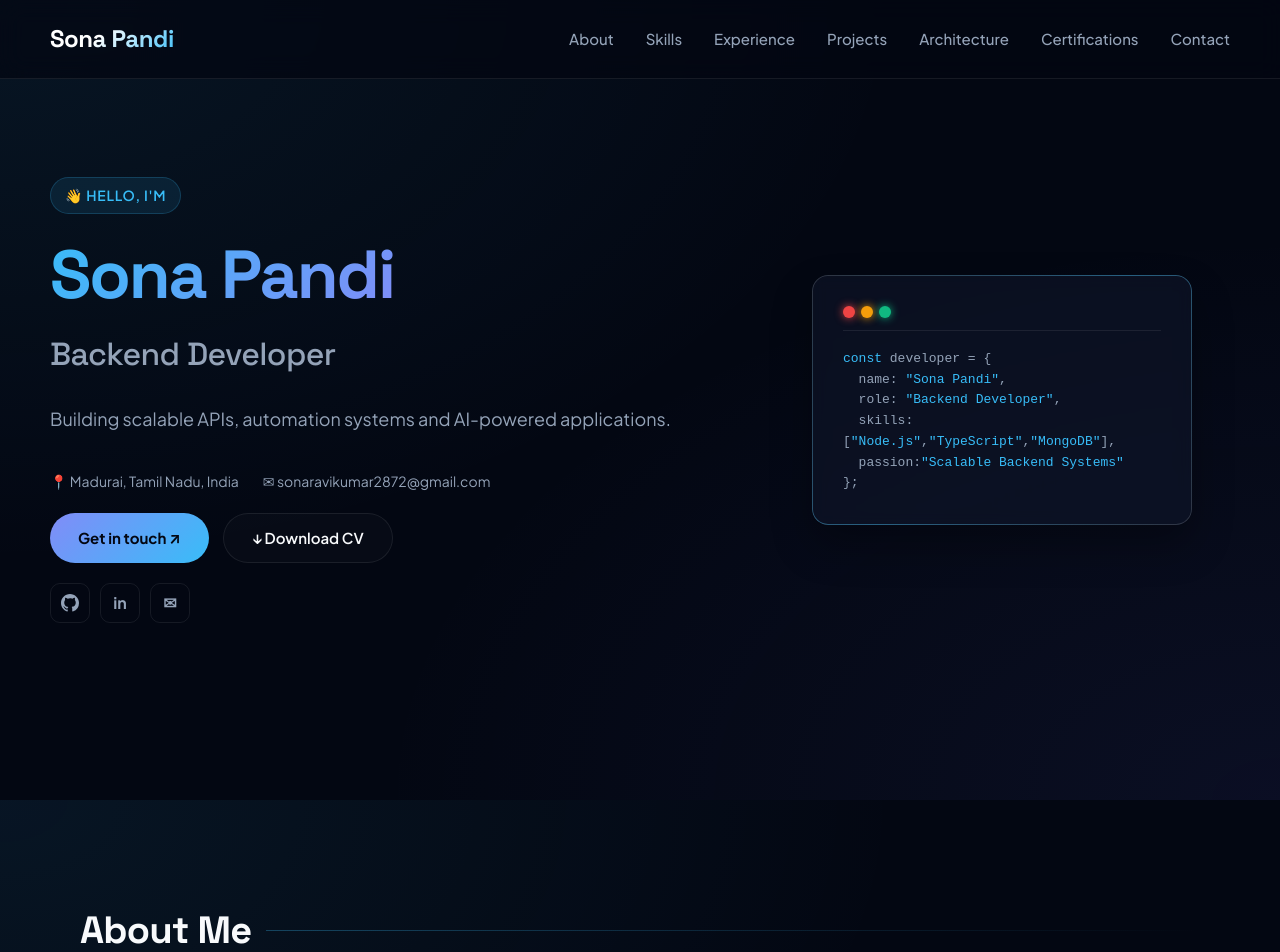
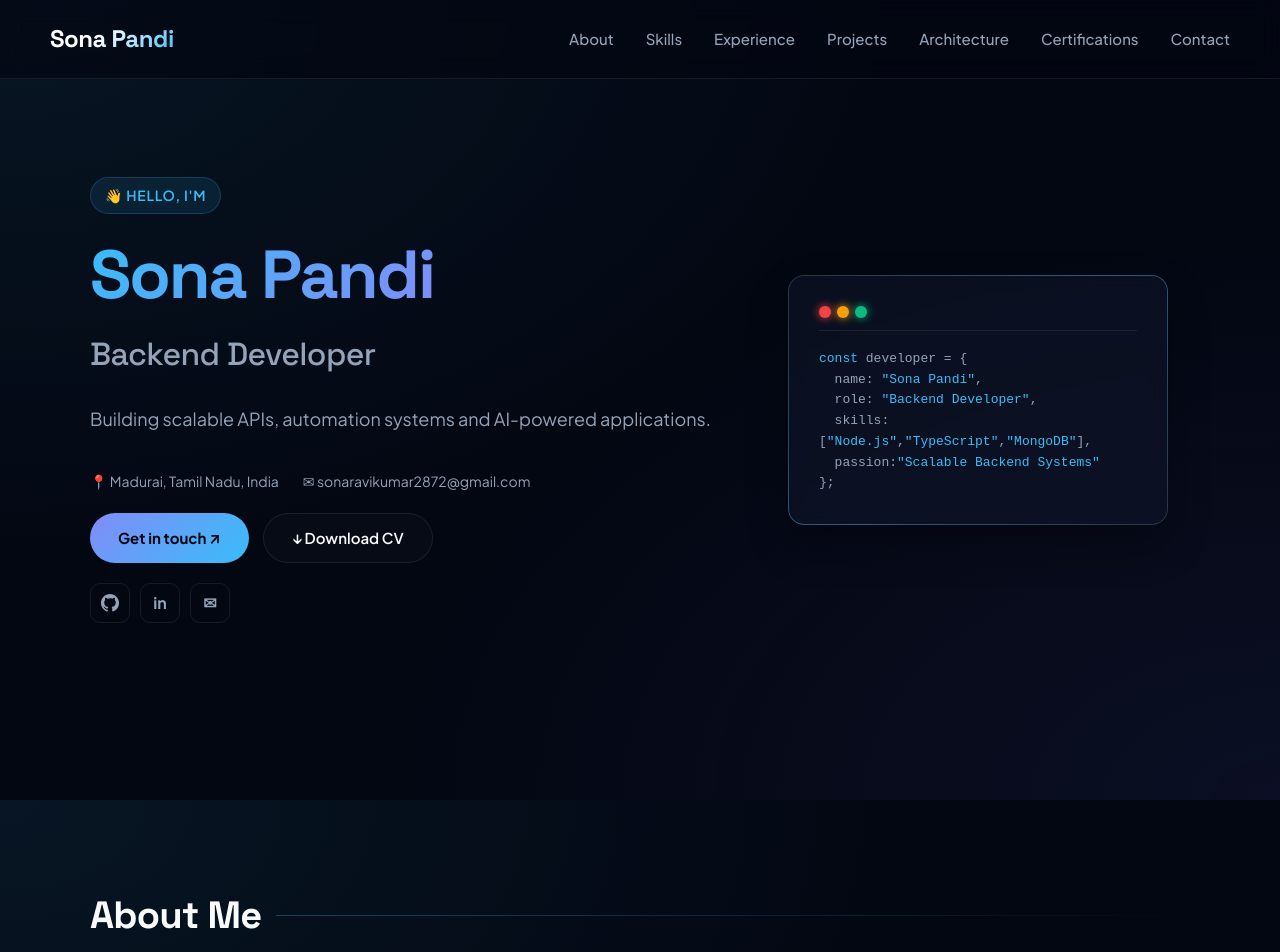
Before and after one commit to Sonaravikumar/portfolio, a React app: page / in a window 1280 px wide. Shown: the top 952 px of the page. Built offline with nearby package versions, Linux system fonts and the light colour scheme; the HTML template or start-up script is replaced by a standard one.

Commit message:
css changed and certificate button issue fixed

```diff
--- a/src/components/Certifications.tsx
+++ b/src/components/Certifications.tsx
@@ -116,7 +116,7 @@ function Certifications() {
                     <path d="M1 12s4-8 11-8 11 8 11 8-4 8-11 8-11-8-11-8z" />
                     <circle cx="12" cy="12" r="3" />
                   </svg>
-                  <span>View Certificate</span>
+                  <span>View</span>
                 </button>
 
                 <a
--- a/src/index.css
+++ b/src/index.css
@@ -18,6 +18,11 @@
 
   --transition-smooth: all 0.3s cubic-bezier(0.4, 0, 0.2, 1);
   --transition-bounce: all 0.5s cubic-bezier(0.175, 0.885, 0.32, 1.275);
+
+  /* Shared vertical rhythm — hero and all sections use this so spacing stays even */
+  --section-spacing: 100px;
+  --section-padding-x: 40px;
+  --hero-padding-x: 40px;
 }
 
 * {
@@ -60,11 +65,11 @@ h4 {
   -webkit-text-fill-color: transparent;
 }
 
-/* Sections Global */
+/* Sections Global — hero and all other sections share the same container + vertical rhythm */
 section:not(.hero) {
   max-width: 1200px;
   margin: 0 auto;
-  padding: 100px 40px;
+  padding: var(--section-spacing) var(--section-padding-x);
 }
 
 .section-title {
@@ -156,9 +161,11 @@ section:not(.hero) {
   width: 100%;
 }
 
-/* Hero Section */
+/* Hero Section — now uses the same max-width/centering container as every other section */
 .hero {
   min-height: 100vh;
+  max-width: 1200px;
+  margin: 0 auto;
 
   display: grid;
   grid-template-columns: 1.2fr 0.8fr;
@@ -166,7 +173,7 @@ section:not(.hero) {
   align-items: center;
   gap: 60px;
 
-  padding: 0 80px;
+  padding: var(--section-spacing) var(--hero-padding-x);
 
   position: relative;
 }
@@ -375,7 +382,7 @@ section:not(.hero) {
 
 /* About Section */
 .about {
-  padding-top: 60px;
+  padding-top: var(--section-spacing);
 }
 
 .about-card {
@@ -463,29 +470,6 @@ section:not(.hero) {
   color: var(--text-muted);
   font-weight: 500;
 }
-
-
-
-
-@media (max-width: 900px) {
-  .about-content {
-    grid-template-columns: 1fr;
-  }
-
-  .about-image {
-    order: -1;
-  }
-
-  .about-image img {
-    width: 250px;
-    height: 250px;
-  }
-
-  .about-stats {
-    grid-template-columns: 1fr;
-  }
-}
-
 
 /* Skills Section */
 .skills-content {
@@ -593,10 +577,13 @@ section:not(.hero) {
 }
 
 @keyframes pulse-green {
-  0%, 100% {
+
+  0%,
+  100% {
     opacity: 1;
     transform: scale(1);
   }
+
   50% {
     opacity: 0.5;
     transform: scale(0.85);
@@ -1264,9 +1251,8 @@ section:not(.hero) {
 }
 
 /* Architecture Section */
-/* System Architecture Section */
 .architecture {
-  padding: 100px 40px;
+  padding: var(--section-spacing) var(--section-padding-x);
 }
 
 /* System Tabs */
@@ -1552,10 +1538,12 @@ section:not(.hero) {
 .layer-badge-client {
   border-color: rgba(56, 189, 248, 0.3);
 }
+
 .layer-badge-client:hover {
   border-color: #38bdf8;
   box-shadow: 0 0 20px rgba(56, 189, 248, 0.2);
 }
+
 .layer-badge-client .arch-node-icon {
   background: rgba(56, 189, 248, 0.15);
   color: #38bdf8;
@@ -1564,10 +1552,12 @@ section:not(.hero) {
 .layer-badge-gateway {
   border-color: rgba(129, 140, 248, 0.3);
 }
+
 .layer-badge-gateway:hover {
   border-color: #818cf8;
   box-shadow: 0 0 20px rgba(129, 140, 248, 0.2);
 }
+
 .layer-badge-gateway .arch-node-icon {
   background: rgba(129, 140, 248, 0.15);
   color: #818cf8;
@@ -1576,10 +1566,12 @@ section:not(.hero) {
 .layer-badge-backend {
   border-color: rgba(45, 212, 191, 0.3);
 }
+
 .layer-badge-backend:hover {
   border-color: #2dd4bf;
   box-shadow: 0 0 20px rgba(45, 212, 191, 0.2);
 }
+
 .layer-badge-backend .arch-node-icon {
   background: rgba(45, 212, 191, 0.15);
   color: #2dd4bf;
@@ -1588,10 +1580,12 @@ section:not(.hero) {
 .layer-badge-queue {
   border-color: rgba(251, 191, 36, 0.3);
 }
+
 .layer-badge-queue:hover {
   border-color: #fbbf24;
   box-shadow: 0 0 20px rgba(251, 191, 36, 0.2);
 }
+
 .layer-badge-queue .arch-node-icon {
   background: rgba(251, 191, 36, 0.15);
   color: #fbbf24;
@@ -1600,10 +1594,12 @@ section:not(.hero) {
 .layer-badge-ai {
   border-color: rgba(52, 211, 153, 0.3);
 }
+
 .layer-badge-ai:hover {
   border-color: #34d399;
   box-shadow: 0 0 20px rgba(52, 211, 153, 0.2);
 }
+
 .layer-badge-ai .arch-node-icon {
   background: rgba(52, 211, 153, 0.15);
   color: #34d399;
@@ -1612,10 +1608,12 @@ section:not(.hero) {
 .layer-badge-database {
   border-color: rgba(244, 63, 94, 0.3);
 }
+
 .layer-badge-database:hover {
   border-color: #f43f5e;
   box-shadow: 0 0 20px rgba(244, 63, 94, 0.2);
 }
+
 .layer-badge-database .arch-node-icon {
   background: rgba(244, 63, 94, 0.15);
   color: #f43f5e;
@@ -1624,10 +1622,12 @@ section:not(.hero) {
 .layer-badge-integration {
   border-color: rgba(251, 146, 60, 0.3);
 }
+
 .layer-badge-integration:hover {
   border-color: #fb923c;
   box-shadow: 0 0 20px rgba(251, 146, 60, 0.2);
 }
+
 .layer-badge-integration .arch-node-icon {
   background: rgba(251, 146, 60, 0.15);
   color: #fb923c;
@@ -1726,9 +1726,19 @@ section:not(.hero) {
 }
 
 @keyframes data-stream-pulse {
-  0% { left: -30%; opacity: 0; }
-  50% { opacity: 1; }
-  100% { left: 100%; opacity: 0; }
+  0% {
+    left: -30%;
+    opacity: 0;
+  }
+
+  50% {
+    opacity: 1;
+  }
+
+  100% {
+    left: 100%;
+    opacity: 0;
+  }
 }
 
 .connector-arrow {
@@ -1839,85 +1849,15 @@ section:not(.hero) {
   font-weight: 500;
 }
 
-/* Responsive Architecture Layout */
-@media (max-width: 1024px) {
-  .arch-showcase {
-    padding: 24px;
-  }
-
-  .arch-details-grid {
-    grid-template-columns: 1fr;
-  }
-}
-
-@media (max-width: 768px) {
-  .architecture {
-    padding: 60px 20px;
-  }
-
-  .arch-tabs {
-    grid-template-columns: 1fr;
-  }
-
-  .arch-pipeline {
-    flex-direction: column;
-  }
-
-  .arch-node-wrapper {
-    flex-direction: column;
-    width: 100%;
-    min-width: 100%;
-  }
-
-  .arch-connector {
-    width: 2px;
-    height: 30px;
-    margin: 8px 0;
-  }
-
-  .connector-line {
-    width: 2px;
-    height: 100%;
-  }
-
-  .connector-pulse {
-    width: 100%;
-    height: 12px;
-    animation: data-stream-pulse-v 1.8s infinite linear;
-  }
-
-  @keyframes data-stream-pulse-v {
-    0% { top: -30%; opacity: 0; }
-    50% { opacity: 1; }
-    100% { top: 100%; opacity: 0; }
-  }
-
-  .connector-arrow {
-    transform: rotate(90deg);
-  }
-}
-
 /* Certifications Section */
 .certifications {
-  padding: 100px 40px;
+  padding: var(--section-spacing) var(--section-padding-x);
 }
 
 .certifications-container {
   display: grid;
   grid-template-columns: repeat(4, 1fr);
   gap: 20px;
-}
-
-@media (max-width: 1280px) {
-  .certifications-container {
-    grid-template-columns: repeat(2, 1fr);
-  }
-}
-
-@media (max-width: 640px) {
-  .certifications-container {
-    grid-template-columns: 1fr;
-  }
 }
 
 .cert-card {
@@ -2073,25 +2013,35 @@ section:not(.hero) {
   border-color: rgba(56, 189, 248, 0.3);
 }
 
+/* Certification action buttons — corrected: equal width, equal height, centered text */
 .cert-actions {
   display: flex;
-  align-items: center;
-  gap: 10px;
+  align-items: stretch;
+  gap: 8px;
+  width: 100%;
+  min-width: 0;
 }
 
 .cert-btn-primary {
-  flex: 1;
+  flex: 1 1 0;
+  min-width: 0;
   display: inline-flex;
   align-items: center;
   justify-content: center;
-  gap: 8px;
-  padding: 11px 16px;
+  gap: 6px;
+  min-height: 44px;
+  padding: 11px 10px;
   background: linear-gradient(135deg, rgba(56, 189, 248, 0.9), rgba(129, 140, 248, 0.9));
   color: #030712;
   border: none;
   border-radius: 10px;
   font-size: 13px;
   font-weight: 700;
+  text-align: center;
+  line-height: 1.3;
+  white-space: nowrap;
+  overflow: hidden;
+  text-overflow: ellipsis;
   cursor: pointer;
   font-family: var(--font-main);
   transition: var(--transition-smooth);
@@ -2105,11 +2055,14 @@ section:not(.hero) {
 }
 
 .cert-btn-download {
+  flex: 1 1 0;
+  min-width: 0;
   display: inline-flex;
   align-items: center;
   justify-content: center;
   gap: 6px;
-  padding: 10px 14px;
+  min-height: 44px;
+  padding: 11px 10px;
   background: rgba(255, 255, 255, 0.04);
   border: 1px solid rgba(255, 255, 255, 0.1);
   color: var(--text-main);
@@ -2117,6 +2070,11 @@ section:not(.hero) {
   border-radius: 10px;
   font-size: 13px;
   font-weight: 600;
+  text-align: center;
+  line-height: 1.3;
+  white-space: nowrap;
+  overflow: hidden;
+  text-overflow: ellipsis;
   transition: var(--transition-smooth);
 }
 
@@ -2131,8 +2089,9 @@ section:not(.hero) {
   display: inline-flex;
   align-items: center;
   justify-content: center;
-  width: 40px;
-  height: 40px;
+  width: 44px;
+  height: 44px;
+  flex-shrink: 0;
   border-radius: 10px;
   background: rgba(255, 255, 255, 0.04);
   border: 1px solid rgba(255, 255, 255, 0.1);
@@ -2163,8 +2122,13 @@ section:not(.hero) {
 }
 
 @keyframes modal-fade-in {
-  from { opacity: 0; }
-  to { opacity: 1; }
+  from {
+    opacity: 0;
+  }
+
+  to {
+    opacity: 1;
+  }
 }
 
 .cert-modal-container {
@@ -2182,8 +2146,15 @@ section:not(.hero) {
 }
 
 @keyframes modal-slide-up {
-  from { transform: translateY(20px) scale(0.97); opacity: 0; }
-  to { transform: translateY(0) scale(1); opacity: 1; }
+  from {
+    transform: translateY(20px) scale(0.97);
+    opacity: 0;
+  }
+
+  to {
+    transform: translateY(0) scale(1);
+    opacity: 1;
+  }
 }
 
 .cert-modal-header {
@@ -2570,9 +2541,11 @@ section:not(.hero) {
 .nav-hamburger.open span:nth-child(1) {
   transform: translateY(7px) rotate(45deg);
 }
+
 .nav-hamburger.open span:nth-child(2) {
   opacity: 0;
 }
+
 .nav-hamburger.open span:nth-child(3) {
   transform: translateY(-7px) rotate(-45deg);
 }
@@ -2590,8 +2563,13 @@ section:not(.hero) {
 }
 
 @keyframes fade-in-backdrop {
-  from { opacity: 0; }
-  to   { opacity: 1; }
+  from {
+    opacity: 0;
+  }
+
+  to {
+    opacity: 1;
+  }
 }
 
 .nav-mobile-menu {
@@ -2602,8 +2580,13 @@ section:not(.hero) {
 }
 
 @keyframes slide-in-menu {
-  from { transform: translateX(100%); }
-  to   { transform: translateX(0); }
+  from {
+    transform: translateX(100%);
+  }
+
+  to {
+    transform: translateX(0);
+  }
 }
 
 .nav-mobile-menu li a {
@@ -2678,10 +2661,37 @@ section:not(.hero) {
   height: auto;
 }
 
-/* ─── Large Desktop (≤ 1280px) ─────────────────────────── */
+/* ══════════════════════════════════════════════════════════
+   RESPONSIVE — 12-tier breakpoint system
+   Each tier adjusts --section-spacing so the hero and every
+   section keep the exact same vertical rhythm at every size.
+   ══════════════════════════════════════════════════════════ */
+
+/* Tier 1 — ≤1600px (large desktop / wide monitors) */
+@media (max-width: 1600px) {
+  :root {
+    --section-spacing: 95px;
+  }
+}
+
+/* Tier 2 — ≤1440px (standard desktop) */
+@media (max-width: 1440px) {
+  :root {
+    --section-spacing: 90px;
+    --hero-padding-x: 60px;
+    --section-padding-x: 60px;
+  }
+}
+
+/* Tier 3 — ≤1280px (small desktop / large laptop) */
 @media (max-width: 1280px) {
+  :root {
+    --section-spacing: 85px;
+    --hero-padding-x: 50px;
+    --section-padding-x: 50px;
+  }
+
   .hero {
-    padding: 0 50px;
     gap: 40px;
   }
 
@@ -2690,11 +2700,27 @@ section:not(.hero) {
   }
 }
 
-/* ─── Tablet & Small Desktop (≤ 1024px) ─────────────────── */
+/* Tier 4 — ≤1200px (laptop) */
+@media (max-width: 1200px) {
+  :root {
+    --section-spacing: 80px;
+  }
+
+  .arch-tabs {
+    grid-template-columns: repeat(3, 1fr);
+  }
+}
+
+/* Tier 5 — ≤1024px (tablet landscape) */
 @media (max-width: 1024px) {
+  :root {
+    --section-spacing: 75px;
+    --hero-padding-x: 40px;
+    --section-padding-x: 40px;
+  }
+
   .hero {
     grid-template-columns: 1fr 1fr;
-    padding: 0 40px;
     gap: 30px;
   }
 
@@ -2704,6 +2730,23 @@ section:not(.hero) {
 
   .hero h2 {
     font-size: 26px;
+  }
+
+  .about-content {
+    grid-template-columns: 1fr;
+  }
+
+  .about-image {
+    order: -1;
+  }
+
+  .about-image img {
+    width: 250px;
+    height: 250px;
+  }
+
+  .about-stats {
+    grid-template-columns: 1fr;
   }
 
   .skills-content {
@@ -2731,10 +2774,18 @@ section:not(.hero) {
   .arch-tabs {
     grid-template-columns: repeat(2, 1fr);
   }
-}
-
-/* ─── Tablet Portrait & Mobile Landscape (≤ 900px) ──────── */
+
+  .certifications-container {
+    grid-template-columns: repeat(2, 1fr);
+  }
+}
+
+/* Tier 6 — ≤900px (tablet portrait / mobile landscape) */
 @media (max-width: 900px) {
+  :root {
+    --section-spacing: 65px;
+  }
+
   .navbar {
     padding: 16px 24px;
   }
@@ -2751,9 +2802,9 @@ section:not(.hero) {
   .hero {
     grid-template-columns: 1fr;
     text-align: center;
-    padding: 120px 24px 60px;
     min-height: auto;
     gap: 40px;
+    padding-top: 120px;
   }
 
   .hero-content {
@@ -2851,13 +2902,73 @@ section:not(.hero) {
   }
 }
 
-/* ─── Mobile (≤ 640px) ──────────────────────────────────── */
+/* Tier 7 — ≤768px (large mobile) */
+@media (max-width: 768px) {
+  :root {
+    --section-spacing: 60px;
+  }
+
+  .arch-tabs {
+    grid-template-columns: 1fr;
+  }
+
+  .arch-pipeline {
+    flex-direction: column;
+  }
+
+  .arch-node-wrapper {
+    flex-direction: column;
+    width: 100%;
+    min-width: 100%;
+  }
+
+  .arch-connector {
+    width: 2px;
+    height: 30px;
+    margin: 8px 0;
+  }
+
+  .connector-line {
+    width: 2px;
+    height: 100%;
+  }
+
+  .connector-pulse {
+    width: 100%;
+    height: 12px;
+    animation: data-stream-pulse-v 1.8s infinite linear;
+  }
+
+  @keyframes data-stream-pulse-v {
+    0% {
+      top: -30%;
+      opacity: 0;
+    }
+
+    50% {
+      opacity: 1;
+    }
+
+    100% {
+      top: 100%;
+      opacity: 0;
+    }
+  }
+
+  .connector-arrow {
+    transform: rotate(90deg);
+  }
+}
+
+/* Tier 8 — ≤640px (mobile) */
 @media (max-width: 640px) {
+  :root {
+    --section-spacing: 50px;
+    --hero-padding-x: 20px;
+    --section-padding-x: 20px;
+  }
+
   /* Sections */
-  section:not(.hero) {
-    padding: 60px 20px;
-  }
-
   .section-title {
     font-size: 28px;
     gap: 10px;
@@ -2874,7 +2985,8 @@ section:not(.hero) {
 
   /* Hero */
   .hero {
-    padding: 100px 20px 50px;
+    padding-top: 100px;
+    padding-bottom: 50px;
   }
 
   .hero h1 {
@@ -2964,10 +3076,6 @@ section:not(.hero) {
   }
 
   /* Architecture */
-  .architecture {
-    padding: 60px 20px;
-  }
-
   .arch-tabs {
     grid-template-columns: 1fr;
   }
@@ -3007,10 +3115,6 @@ section:not(.hero) {
   }
 
   /* Certifications */
-  .certifications {
-    padding: 60px 20px;
-  }
-
   .certifications-container {
     grid-template-columns: 1fr;
   }
@@ -3075,8 +3179,31 @@ section:not(.hero) {
   }
 }
 
-/* ─── Very Small Mobile (≤ 400px) ───────────────────────── */
+/* Tier 9 — ≤480px (small mobile) */
+@media (max-width: 480px) {
+  :root {
+    --section-spacing: 44px;
+  }
+
+  .hero h1 {
+    font-size: 32px;
+  }
+
+  .hero h2 {
+    font-size: 17px;
+  }
+
+  .section-title {
+    font-size: 26px;
+  }
+}
+
+/* Tier 10 — ≤400px (very small mobile) */
 @media (max-width: 400px) {
+  :root {
+    --section-spacing: 38px;
+  }
+
   .hero h1 {
     font-size: 30px;
   }
@@ -3105,3 +3232,60 @@ section:not(.hero) {
     font-size: 13px;
   }
 }
+
+/* Tier 11 — ≤360px (compact mobile) */
+@media (max-width: 360px) {
+  :root {
+    --section-spacing: 32px;
+    --hero-padding-x: 16px;
+    --section-padding-x: 16px;
+  }
+
+  .hero h1 {
+    font-size: 27px;
+  }
+
+  .section-title {
+    font-size: 21px;
+  }
+
+  .hero-visual-card {
+    padding: 20px;
+  }
+
+  .about-card {
+    padding: 18px;
+  }
+}
+
+/* Tier 12 — ≤320px (smallest supported mobile) */
+@media (max-width: 320px) {
+  :root {
+    --section-spacing: 28px;
+  }
+
+  .hero h1 {
+    font-size: 24px;
+  }
+
+  .hero h2 {
+    font-size: 15px;
+  }
+
+  .hero-description {
+    font-size: 14px;
+  }
+
+  .section-title {
+    font-size: 19px;
+  }
+
+  .cert-actions {
+    flex-direction: column;
+  }
+
+  .cert-btn-primary,
+  .cert-btn-download {
+    width: 100%;
+  }
+}
```
